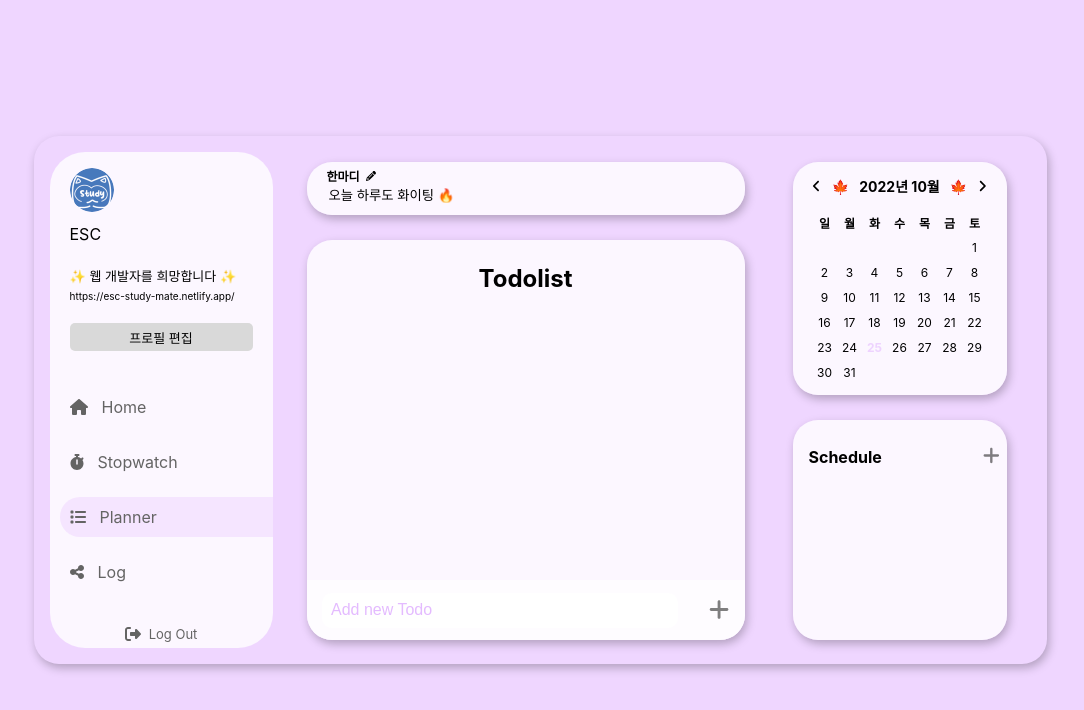
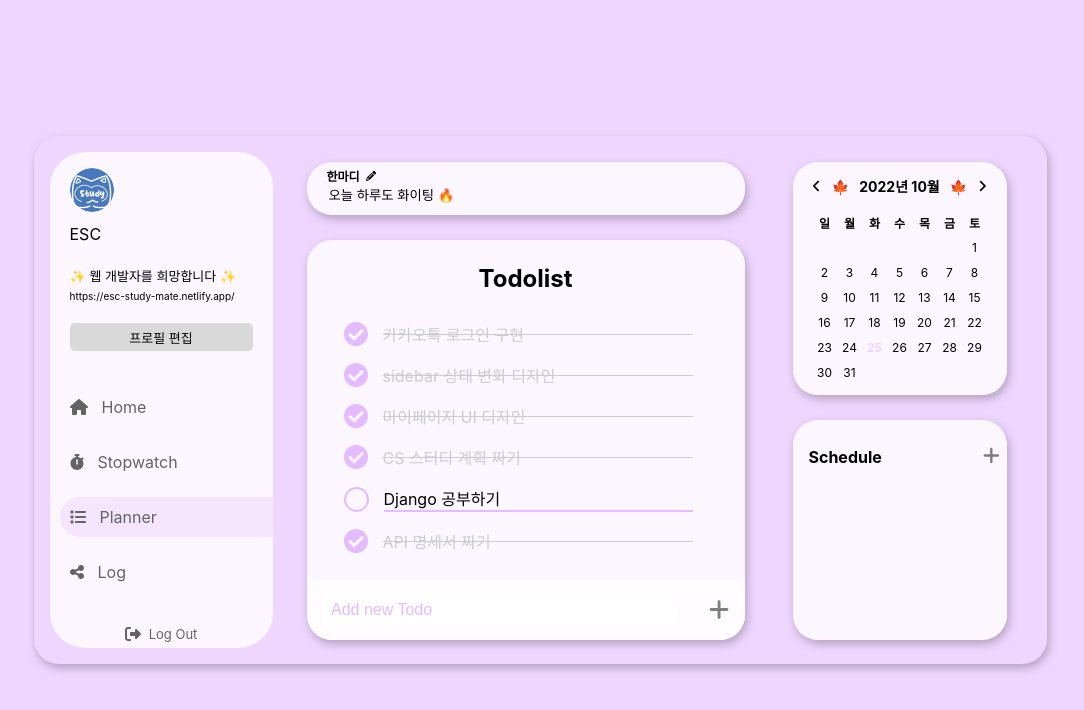
Before and after one commit to 2-sc/StudyMate-Front-Client, a React (Create React App) app in the folder studymate/: page /planner in a window 1280 px wide. Shown: the top 710 px of the page, without its empty margins (100-1184 px from the left). Built offline with nearby package versions, Linux system fonts and the light colour scheme.

Commit message:
:sparkles::lipstick:(halam/beta): 플래너 페이지 투두리스트 퍼블리싱

```diff
--- a/studymate/src/pages/planner/todolist/TodoInsert.jsx
+++ b/studymate/src/pages/planner/todolist/TodoInsert.jsx
@@ -7,29 +7,12 @@ function TodoInsert({ onInsert }) {
   const [inputValue, setInputValue] = useState(``);
   const ref = useRef();
 
-  const onChangeHandler = e => {
-    setInputValue(e.target.value);
-  };
-
-  const onClickHandler = useCallback(
-    e => {
-      onInsert(inputValue);
-      setInputValue(``);
-      e.preventDefault();
-    },
-    [onInsert, inputValue]
-  );
-
-  useEffect(() => {
-    ref.current.focus();
-  }, []);
-
   return (
     <Wrapper>
       <TodoInput>
-        <Input onChange={onChangeHandler} value={inputValue} ref={ref} placeholder="Add new Todo" />
+        <Input value={''} ref={ref} placeholder="Add new Todo" />
       </TodoInput>
-      <PlusBtn onClick={onClickHandler}>
+      <PlusBtn>
         <Icon icon={faPlus} />
       </PlusBtn>
     </Wrapper>
--- a/studymate/src/pages/planner/todolist/TodoList.jsx
+++ b/studymate/src/pages/planner/todolist/TodoList.jsx
@@ -60,8 +60,8 @@ const TopContainer = styled.div`
 const Title = styled.div``;
 
 const TodoList = styled.div`
-  height: 248px;
-  margin: 30px 23px 0 23px;
+  height: fit-content;
+  margin: 15px 23px 0 23px;
   overflow-y: auto;
   overflow-x: hidden;
   &::-webkit-scrollbar {
--- a/studymate/src/pages/planner/todolist/TodoListItem.jsx
+++ b/studymate/src/pages/planner/todolist/TodoListItem.jsx
@@ -6,52 +6,35 @@ import { ReactComponent as ClickBox } from '../../../assets/checkbox.svg';
 
 function TodoListItem({ todos, onRemove, onToggle }) {
   return (
-    <>
-      {todos.map(todo => (
-        <Item
-          key={todo.id}
-          id={todo.id}
-          text={todo.text}
-          checked={todo.checked}
-          onRemove={onRemove}
-          onToggle={onToggle}
-        />
-      ))}
-    </>
+    <Wrapper>
+      <ListWrapper>
+        <CheckBoxWrapper>
+          <ClickBoxStyle className="icon" />
+          <ListBox>카카오톡 로그인 구현</ListBox>
+        </CheckBoxWrapper>
+        <CheckBoxWrapper>
+          <ClickBoxStyle className="icon" />
+          <ListBox>sidebar 상태 변화 디자인</ListBox>
+        </CheckBoxWrapper>
+        <CheckBoxWrapper>
+          <ClickBoxStyle className="icon" />
+          <ListBox>마이페이지 UI 디자인</ListBox>
+        </CheckBoxWrapper>
+        <CheckBoxWrapper>
+          <ClickBoxStyle className="icon" />
+          <ListBox>CS 스터디 계획 짜기</ListBox>
+        </CheckBoxWrapper>
+        <CheckBoxWrapper>
+          <CheckBox />
+          <NoListBox>Django 공부하기</NoListBox>
+        </CheckBoxWrapper>
+        <CheckBoxWrapper>
+          <ClickBoxStyle className="icon" />
+          <ListBox>API 명세서 짜기</ListBox>
+        </CheckBoxWrapper>
+      </ListWrapper>
+    </Wrapper>
   );
-
-  function Item({ id, text, checked, onRemove, onToggle }) {
-    const [hide, setHide] = useState(true);
-
-    return (
-      <Wrapper
-        onMouseOver={() => {
-          setHide(false);
-        }}
-        onMouseOut={() => {
-          setHide(true);
-        }}
-      >
-        <CheckBoxContainer onClick={() => onToggle(id)}>
-          {checked ? <ClickBoxStyle className="icon" /> : <CheckBox />}
-        </CheckBoxContainer>
-        <ListBox
-          checked={checked}
-          style={{
-            color: checked ? '#ccc' : '#000',
-            border: checked ? 'none' : null,
-          }}
-        >
-          {text}
-        </ListBox>
-        {hide || (
-          <DeleteBtn onClick={() => onRemove(id)} hideState={hide}>
-            <Icon icon={faTrashCan} />
-          </DeleteBtn>
-        )}
-      </Wrapper>
-    );
-  }
 }
 
 export default TodoListItem;
@@ -62,27 +45,36 @@ const Wrapper = styled.div`
   padding: 7px;
 `;
 
-const CheckBoxContainer = styled.div``;
+const ListWrapper = styled.div`
+  width: 100%;
+`;
+
+const CheckBoxWrapper = styled.div`
+  display: flex;
+  align-items: center;
+  padding: 7px;
+  margin-bottom: 3px;
+`;
 
 const ClickBoxStyle = styled(ClickBox)`
-  width: 21px;
-  height: 21px;
+  width: 24px;
+  height: 24px;
   margin-right: 15px;
 `;
 
 const CheckBox = styled.div`
-  width: 17px;
-  height: 17px;
+  width: 21px;
+  height: 21px;
   margin-right: 15px;
   border-radius: 50px;
   border: 2px solid #e4bbff;
 `;
-
 const ListBox = styled.div`
   position: relative;
   flex: 1;
-  border-bottom: 2px solid #e4bbff;
   margin-right: 15px;
+  color: #ccc;
+  font-size: 16px;
 
   &:after {
     content: '';
@@ -91,16 +83,14 @@ const ListBox = styled.div`
     left: 0;
     border-top: 1px solid;
     width: 100%;
-    border-top-color: ${props => (props.checked ? '#ccc' : 'transparent')};
+    border-top-color: #ccc;
   }
 `;
 
-const DeleteBtn = styled.div`
-  color: #d95765;
-  cursor: pointer;
-  &:hover {
-    visibility: ${props => (props.hideState ? 'hidden' : 'visible')};
+const NoListBox = styled(ListBox)`
+  border-bottom: 2px solid #e4bbff;
+  color: black;
+  &:after {
+    border: none;
   }
 `;
-
-const Icon = styled(FontAwesomeIcon)``;
```
